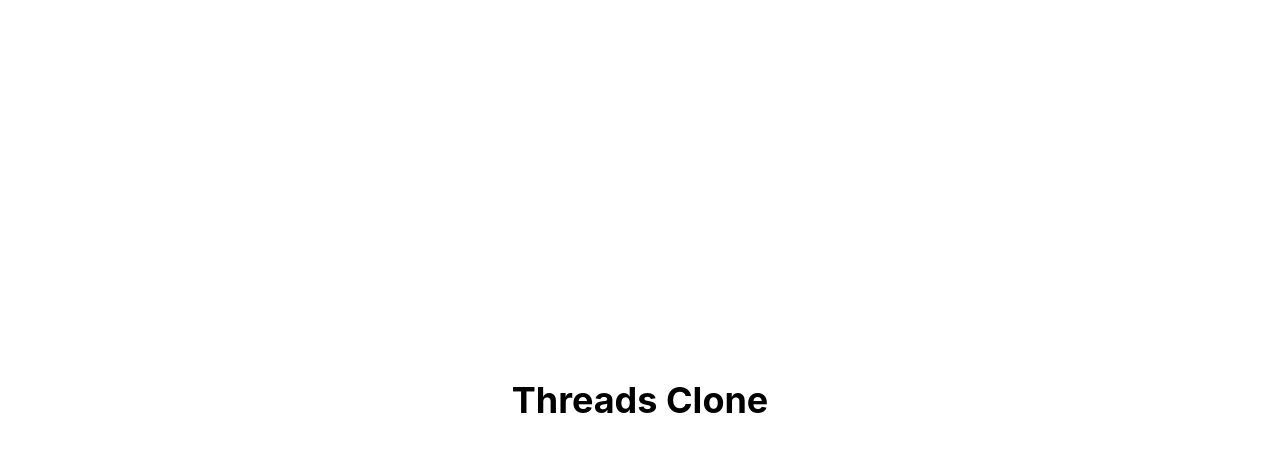
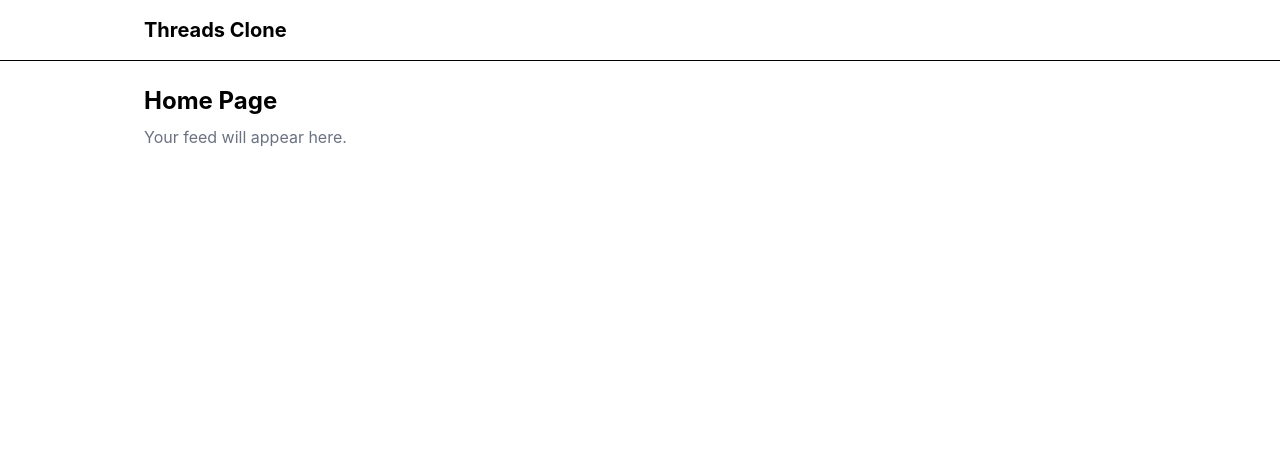
Before and after one commit to Reeshi-Raj/Thread-Ly, a React app in the folder frontend/: page / in a window 1280 px wide. Shown: the top 452 px of the page. Built offline with nearby package versions, Linux system fonts and the light colour scheme; the HTML template or start-up script is replaced by a standard one.

Commit message:
Integrated React-Router-dom and made layouts using outlet

```diff
--- a/frontend/src/App.jsx
+++ b/frontend/src/App.jsx
@@ -1,11 +1,35 @@
-function App() {
+import {
+	BrowserRouter,
+	Routes,
+	Route,
+} from "react-router-dom";
+
+import MainLayout from "./layouts/MainLayout";
+import AuthLayout from "./layouts/AuthLayout";
+
+import Home from "./pages/Home";
+import Login from "./pages/Login";
+import NotFound from "./pages/NotFound";
+
+const App = () => {
 	return (
-		<div className="min-h-screen flex items-center justify-center">
-			<h1 className="text-4xl font-bold">
-				Threads Clone
-			</h1>
-		</div>
+		<BrowserRouter>
+			<Routes>
+				{/* Application routes */}
+				<Route element={<MainLayout />}>
+					<Route path="/" element={<Home />} />
+				</Route>
+
+				{/* Authentication routes */}
+				<Route element={<AuthLayout />}>
+					<Route path="/login" element={<Login />} />
+				</Route>
+
+				{/* Fallback */}
+				<Route path="*" element={<NotFound />} />
+			</Routes>
+		</BrowserRouter>
 	);
-}
+};
 
 export default App;
--- /dev/null
+++ b/frontend/src/layouts/AuthLayout.jsx
@@ -0,0 +1,13 @@
+import { Outlet } from "react-router-dom";
+
+const AuthLayout = () => {
+	return (
+		<div className="min-h-screen flex items-center justify-center">
+			<div className="w-full max-w-md px-4">
+				<Outlet />
+			</div>
+		</div>
+	);
+};
+
+export default AuthLayout;
--- /dev/null
+++ b/frontend/src/layouts/MainLayout.jsx
@@ -0,0 +1,19 @@
+import { Outlet } from "react-router-dom";
+
+const MainLayout = () => {
+	return (
+		<div className="min-h-screen">
+			<header className="border-b">
+				<div className="mx-auto max-w-5xl px-4 py-4">
+					<h1 className="text-xl font-bold">Threads Clone</h1>
+				</div>
+			</header>
+
+			<main className="mx-auto max-w-5xl px-4 py-6">
+				<Outlet />
+			</main>
+		</div>
+	);
+};
+
+export default MainLayout;
--- /dev/null
+++ b/frontend/src/pages/Home.jsx
@@ -0,0 +1,15 @@
+const Home = () => {
+	return (
+		<section>
+			<h2 className="text-2xl font-bold">
+				Home Page
+			</h2>
+
+			<p className="mt-2 text-gray-500">
+				Your feed will appear here.
+			</p>
+		</section>
+	);
+};
+
+export default Home;
--- /dev/null
+++ b/frontend/src/pages/Login.jsx
@@ -0,0 +1,15 @@
+const Login = () => {
+	return (
+		<section className="rounded-xl border p-6">
+			<h2 className="text-2xl font-bold">
+				Login
+			</h2>
+
+			<p className="mt-2 text-gray-500">
+				Login form will be built here.
+			</p>
+		</section>
+	);
+};
+
+export default Login;
--- /dev/null
+++ b/frontend/src/pages/NotFound.jsx
@@ -0,0 +1,22 @@
+import { Link } from "react-router-dom";
+
+const NotFound = () => {
+	return (
+		<div className="min-h-screen flex flex-col items-center justify-center">
+			<h1 className="text-8xl font-bold">404</h1>
+
+			<p className="mt-4 text-xl">
+				Page not found
+			</p>
+
+			<Link
+				to="/"
+				className="mt-6 rounded-lg bg-black px-5 py-2 text-white hover:opacity-80"
+			>
+				Go Home
+			</Link>
+		</div>
+	);
+};
+
+export default NotFound;
```
